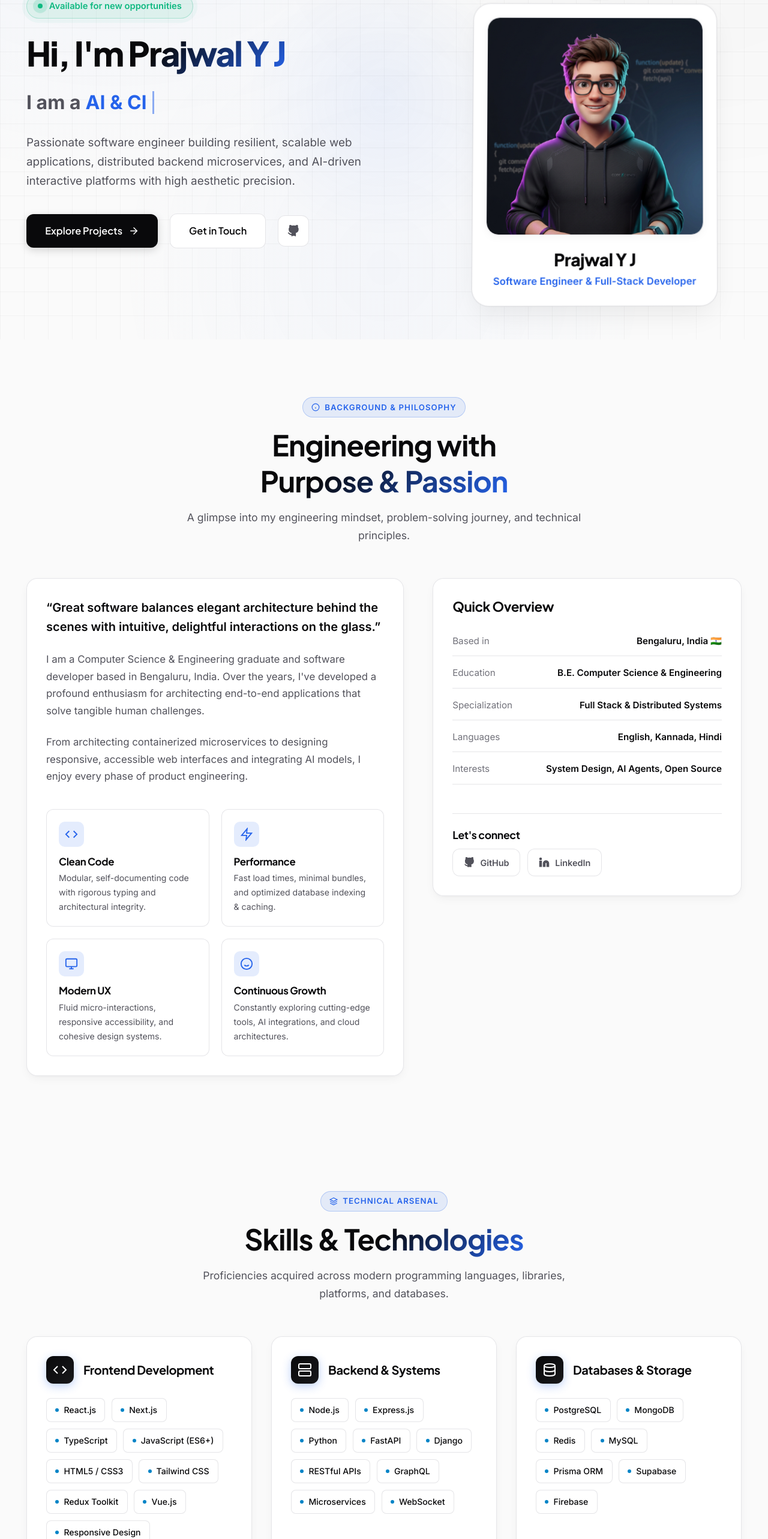
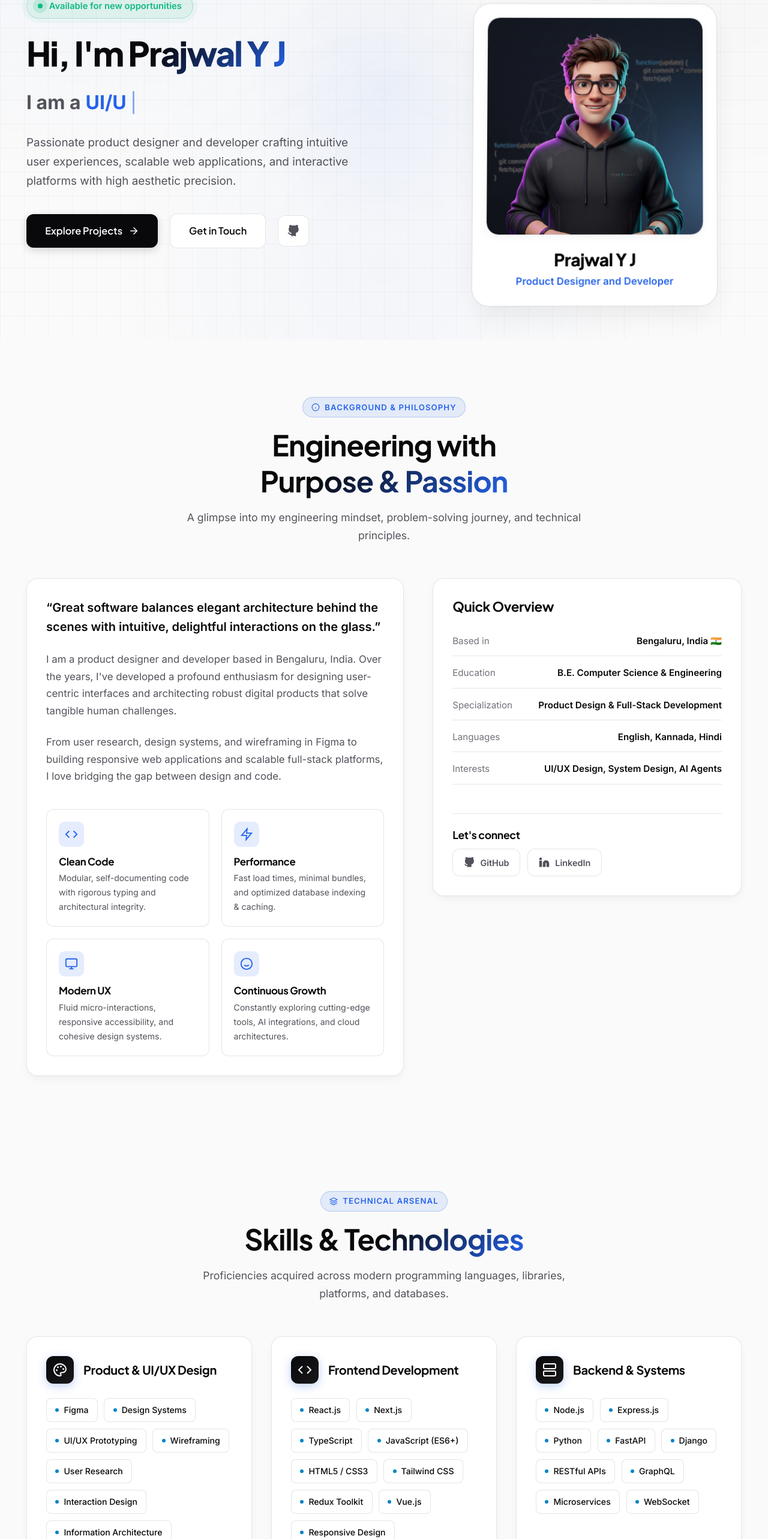
Before and after one commit to Prajwal-YJ-31/portfolio_v1, a Next.js app: page / in a window 1280 px wide. Shown: the part 234-2800 px from the top of the page at 60% size. Built offline with nearby package versions, Linux system fonts and the light colour scheme.

Commit message:
small update

```diff
--- a/src/app/layout.tsx
+++ b/src/app/layout.tsx
@@ -30,10 +30,15 @@ const jetbrainsMono = JetBrains_Mono({
 
 export const metadata: Metadata = {
   metadataBase: new URL('https://prajwal-yj-31.github.io/portfolio_v1'),
-  title: 'Prajwal Y J | Software Engineer & Full-Stack Developer',
-  description: 'Personal portfolio of Prajwal Y J - Software Engineer specializing in modern Full-Stack development, AI systems, cloud microservices, and intuitive web interfaces.',
+  title: 'Prajwal Y J | Product Designer and Developer',
+  description: 'Personal portfolio of Prajwal Y J - Product Designer and Developer specializing in intuitive user experiences, modern frontend development, design systems, and robust web applications.',
   keywords: [
     'Prajwal Y J',
+    'Product Designer and Developer',
+    'Product Designer',
+    'Developer',
+    'UI/UX Design',
+    'Design Systems',
     'Software Engineer',
     'Full Stack Developer',
     'Next.js',
@@ -49,22 +54,22 @@ export const metadata: Metadata = {
     type: 'website',
     locale: 'en_US',
     url: 'https://github.com/Prajwal-YJ-31/portfolio_v1',
-    title: 'Prajwal Y J | Software Engineer & Full-Stack Developer',
-    description: 'Explore projects, technical skills, and software engineering experience of Prajwal Y J.',
+    title: 'Prajwal Y J | Product Designer and Developer',
+    description: 'Explore projects, technical skills, and design & engineering portfolio of Prajwal Y J.',
     siteName: "Prajwal Y J's Portfolio",
     images: [
       {
         url: '/images/avatar.jpg',
         width: 800,
         height: 800,
-        alt: 'Prajwal Y J',
+        alt: 'Prajwal Y J - Product Designer and Developer',
       },
     ],
   },
   twitter: {
     card: 'summary_large_image',
-    title: 'Prajwal Y J | Software Engineer & Full-Stack Developer',
-    description: 'Explore projects, technical skills, and software engineering experience of Prajwal Y J.',
+    title: 'Prajwal Y J | Product Designer and Developer',
+    description: 'Explore projects, technical skills, and design & engineering portfolio of Prajwal Y J.',
     images: ['/images/avatar.jpg'],
   },
 };
--- a/src/components/sections/About.tsx
+++ b/src/components/sections/About.tsx
@@ -33,10 +33,10 @@ export const About: React.FC = () => {
               &ldquo;Great software balances elegant architecture behind the scenes with intuitive, delightful interactions on the glass.&rdquo;
             </p>
             <p>
-              I am a Computer Science &amp; Engineering graduate and software developer based in {profile.location}. Over the years, I&apos;ve developed a profound enthusiasm for architecting end-to-end applications that solve tangible human challenges.
+              I am a product designer and developer based in {profile.location}. Over the years, I&apos;ve developed a profound enthusiasm for designing user-centric interfaces and architecting robust digital products that solve tangible human challenges.
             </p>
             <p>
-              From architecting containerized microservices to designing responsive, accessible web interfaces and integrating AI models, I enjoy every phase of product engineering.
+              From user research, design systems, and wireframing in Figma to building responsive web applications and scalable full-stack platforms, I love bridging the gap between design and code.
             </p>
 
             {/* 4 Engineering Pillars */}
--- a/src/components/sections/Hero.tsx
+++ b/src/components/sections/Hero.tsx
@@ -39,8 +39,10 @@ export const Hero: React.FC = () => {
         setIsDeleting(true);
       }, 2000);
     } else if (isDeleting && charIndex === 0) {
-      setIsDeleting(false);
-      setRoleIndex(prev => (prev + 1) % roles.length);
+      timer = setTimeout(() => {
+        setIsDeleting(false);
+        setRoleIndex(prev => (prev + 1) % roles.length);
+      }, 300);
     }
 
     return () => clearTimeout(timer);
@@ -93,7 +95,7 @@ export const Hero: React.FC = () => {
           </div>
 
           <h1 className="hero-title" id="hero-headline">
-            Hi, I'm <span className="text-gradient">{profile.name}</span>
+            Hi, I&apos;m <span className="text-gradient">{profile.name}</span>
           </h1>
 
           <div className="hero-dynamic-text" aria-live="polite">
@@ -101,7 +103,7 @@ export const Hero: React.FC = () => {
           </div>
 
           <p className="hero-description">
-            Passionate software engineer building resilient, scalable web applications, distributed backend microservices, and AI-driven interactive platforms with high aesthetic precision.
+            Passionate product designer and developer crafting intuitive user experiences, scalable web applications, and interactive platforms with high aesthetic precision.
           </p>
 
           <div className="hero-cta-group">
@@ -191,7 +193,7 @@ export const Hero: React.FC = () => {
                 <div className="id-photo-frame">
                   <Image
                     src="/images/avatar.jpg"
-                    alt={`${profile.name} - Developer Portrait`}
+                    alt={`${profile.name} - Product Designer & Developer Portrait`}
                     width={440}
                     height={440}
                     priority
--- a/src/components/sections/Skills.tsx
+++ b/src/components/sections/Skills.tsx
@@ -8,6 +8,16 @@ export const Skills: React.FC = () => {
 
   const renderIcon = (type: string) => {
     switch (type) {
+      case 'design':
+        return (
+          <svg viewBox="0 0 24 24" fill="none" stroke="currentColor" strokeWidth="2" strokeLinecap="round" strokeLinejoin="round">
+            <circle cx="13.5" cy="6.5" r=".5" fill="currentColor" />
+            <circle cx="17.5" cy="10.5" r=".5" fill="currentColor" />
+            <circle cx="8.5" cy="7.5" r=".5" fill="currentColor" />
+            <circle cx="6.5" cy="12.5" r=".5" fill="currentColor" />
+            <path d="M12 2C6.5 2 2 6.5 2 12s4.5 10 10 10c.926 0 1.648-.746 1.648-1.688 0-.437-.18-.835-.437-1.125-.29-.289-.438-.652-.438-1.125a1.64 1.64 0 0 1 1.668-1.668h1.996c3.051 0 5.563-2.512 5.563-5.563C22 6.5 17.5 2 12 2z" />
+          </svg>
+        );
       case 'code':
         return (
           <svg viewBox="0 0 24 24" fill="none" stroke="currentColor" strokeWidth="2">
--- a/src/components/ui/Footer.tsx
+++ b/src/components/ui/Footer.tsx
@@ -1,15 +1,11 @@
 'use client';
 
-import React, { useState, useEffect } from 'react';
+import React from 'react';
 import { portfolioData } from '@/data/portfolioData';
 
 export const Footer: React.FC = () => {
   const { profile } = portfolioData;
-  const [year, setYear] = useState('2026');
-
-  useEffect(() => {
-    setYear(new Date().getFullYear().toString());
-  }, []);
+  const currentYear = 2026;
 
   return (
     <footer className="footer">
@@ -31,7 +27,7 @@ export const Footer: React.FC = () => {
 
         <div className="footer-bottom">
           <div>
-            &copy; {year} {profile.name}. Designed &amp; engineered with clean Next.js, React, and TypeScript.
+            &copy; {currentYear} {profile.name}. Designed &amp; engineered with clean Next.js, React, and TypeScript.
           </div>
           <div style={{ display: 'flex', alignItems: 'center', gap: '0.5rem' }}>
             <span className="pulse-dot" style={{ width: 6, height: 6 }}></span>
--- a/src/context/ThemeContext.tsx
+++ b/src/context/ThemeContext.tsx
@@ -17,14 +17,17 @@ const ThemeContext = createContext<ThemeContextType | undefined>(undefined);
 export const ThemeProvider: React.FC<{ children: React.ReactNode }> = ({ children }) => {
   const [theme, setTheme] = useState<Theme>('light');
   const [soundEnabled] = useState<boolean>(false);
-  const [, setMounted] = useState<boolean>(false);
 
   useEffect(() => {
-    setMounted(true);
     const saved = localStorage.getItem('portfolio_theme_v2') as Theme | null;
-    const initialTheme = saved || 'light';
-    setTheme(initialTheme);
-    document.documentElement.setAttribute('data-theme', initialTheme);
+    if (saved) {
+      // Synchronize theme preference from localStorage on client mount
+      // eslint-disable-next-line react-hooks/set-state-in-effect
+      setTheme(saved);
+      document.documentElement.setAttribute('data-theme', saved);
+    } else {
+      document.documentElement.setAttribute('data-theme', 'light');
+    }
   }, []);
 
   // Sound effects completely disabled per user request
--- a/src/data/portfolioData.ts
+++ b/src/data/portfolioData.ts
@@ -9,37 +9,45 @@ export const portfolioData: {
 } = {
   profile: {
     name: 'Prajwal Y J',
-    title: 'Software Engineer & Full-Stack Developer',
+    title: 'Product Designer and Developer',
     availability: 'Available for new opportunities',
     location: 'Bengaluru, India',
     email: 'prajwalyj.dev@gmail.com',
     github: 'https://github.com/Prajwal-YJ-31',
     linkedin: 'https://linkedin.com/in/prajwal-yj',
     twitter: 'https://twitter.com',
-    bioLead: 'Building scalable, high-performance web systems and AI-powered interfaces with pixel-perfect design.',
-    bioDescription: 'I am a dedicated software engineer driven by an obsession for clean code, intuitive user experiences, and robust architectures. With expertise across modern frontend frameworks, cloud backend microservices, and distributed systems, I transform complex ideas into reliable digital products.',
+    bioLead: 'Crafting intuitive user experiences and building robust, scalable web products with pixel-perfect design.',
+    bioDescription: 'I am a product designer and developer driven by user empathy, design craft, and robust engineering architectures. Bridging the gap between design systems and full-stack development, I transform complex ideas into intuitive, scalable digital products.',
     typingRoles: [
-      'Full-Stack Software Engineer',
-      'AI & Cloud Systems Builder',
-      'Modern Web Architect',
+      'Product Designer & Developer',
+      'UI/UX & Design Systems',
+      'Full-Stack Web Developer',
       'Creative Problem Solver'
     ],
     stats: [
       { number: 18, suffix: '+', label: 'Completed Projects' },
-      { number: 3, suffix: '+', label: 'Years Coding' },
+      { number: 3, suffix: '+', label: 'Years Experience' },
       { number: 250, suffix: '+', label: 'GitHub Commits' },
       { number: 100, suffix: '%', label: 'Client Satisfaction' }
     ],
     quickFacts: [
       { label: 'Based in', value: 'Bengaluru, India 🇮🇳' },
       { label: 'Education', value: 'B.E. Computer Science & Engineering' },
-      { label: 'Specialization', value: 'Full Stack & Distributed Systems' },
+      { label: 'Specialization', value: 'Product Design & Full-Stack Development' },
       { label: 'Languages', value: 'English, Kannada, Hindi' },
-      { label: 'Interests', value: 'System Design, AI Agents, Open Source' }
+      { label: 'Interests', value: 'UI/UX Design, System Design, AI Agents' }
     ]
   },
 
   skills: [
+    {
+      category: 'Product & UI/UX Design',
+      icon: 'design',
+      tags: [
+        'Figma', 'Design Systems', 'UI/UX Prototyping', 'Wireframing',
+        'User Research', 'Interaction Design', 'Information Architecture', 'Design Tokens'
+      ]
+    },
     {
       category: 'Frontend Development',
       icon: 'code',
--- a/src/types/portfolio.ts
+++ b/src/types/portfolio.ts
@@ -27,7 +27,7 @@ export interface QuickFact {
 
 export interface SkillCategory {
   category: string;
-  icon: 'code' | 'server' | 'database' | 'cloud';
+  icon: 'code' | 'server' | 'database' | 'cloud' | 'design';
   tags: string[];
 }
 
```
